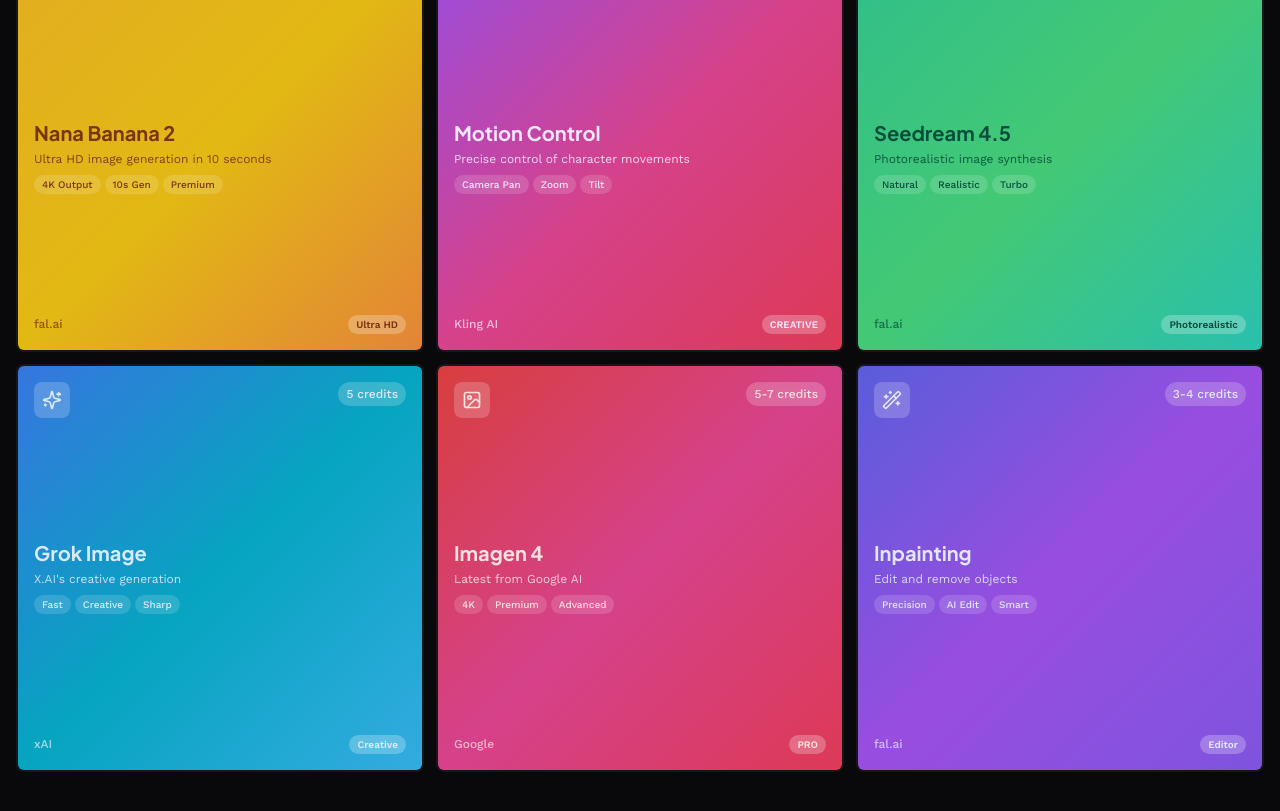
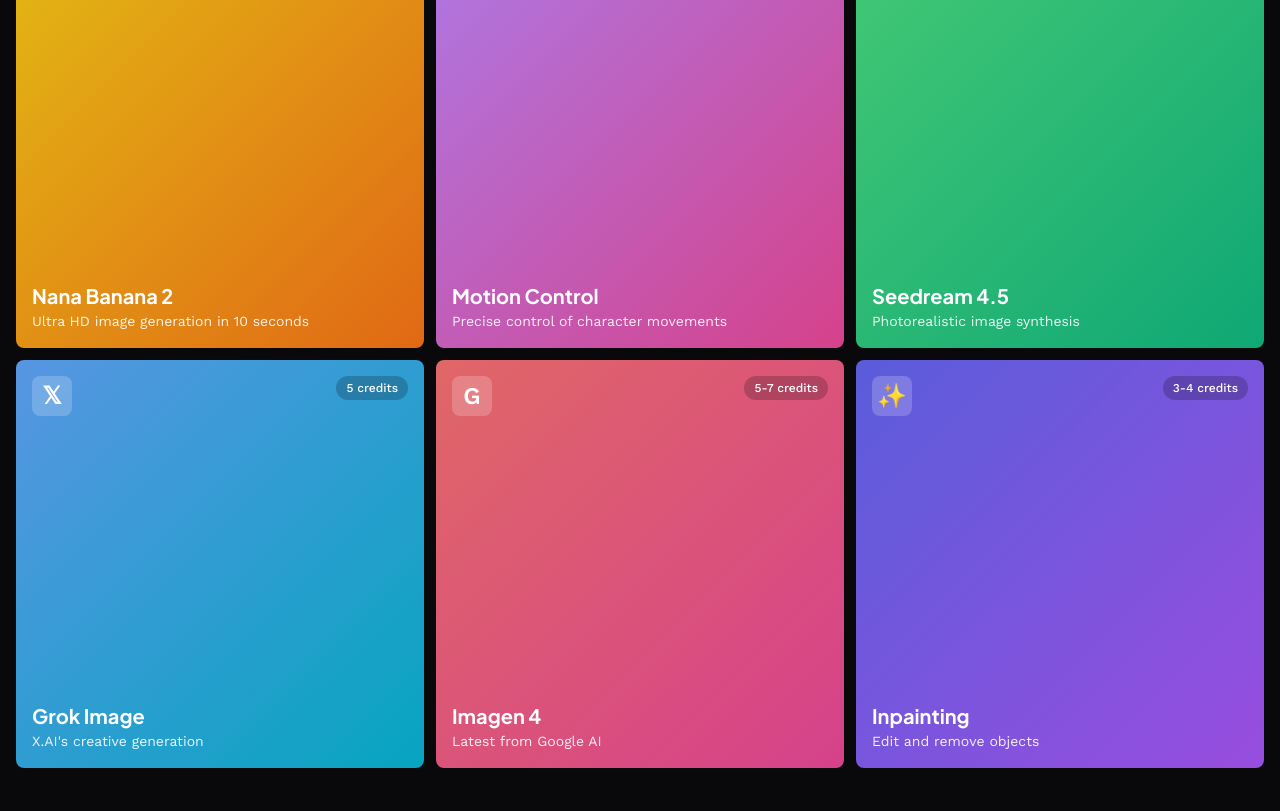
Before and after one commit to ashinstinct/sg-3f9e0639-0e46-47e0-ba87-cf415efaed8a-1774293159, a Next.js app: page / in a window 1280 px wide. Shown: the part 833-1644 px from the top of the page. Built offline with nearby package versions, Linux system fonts and the light colour scheme.

Commit message:
style(ui): simplify card content layout

```diff
--- a/src/components/FeaturedModels.tsx
+++ b/src/components/FeaturedModels.tsx
@@ -1,96 +1,65 @@
 import { Card, CardContent } from "@/components/ui/card";
-import { ArrowRight, Wand2, Video, Sparkles, Image as ImageIcon, Palette, Move } from "lucide-react";
+import { ArrowRight } from "lucide-react";
 import Link from "next/link";
 
 const FEATURED_MODELS = [
   {
-    id: "nana-banana",
     name: "Nana Banana 2",
-    company: "fal.ai",
-    description: "Ultra HD image generation in 10 seconds",
+    tagline: "Ultra HD image generation in 10 seconds",
     credits: "4-5 credits",
-    gradient: "from-amber-400 via-yellow-400 to-orange-400",
-    textColor: "text-amber-900",
-    href: "/images/generate",
-    badge: "Ultra HD",
-    features: ["4K Output", "10s Gen", "Premium"],
+    color: "from-yellow-400 to-orange-500",
+    href: "/images/nana-banana",
+    logo: "🍌", // Temporary - will be replaced with actual logo
   },
   {
-    id: "kling",
     name: "Motion Control",
-    company: "Kling AI",
-    description: "Precise control of character movements",
+    tagline: "Precise control of character movements",
     credits: "12-20 credits",
-    gradient: "from-purple-500 via-pink-500 to-rose-500",
-    textColor: "text-purple-100",
+    color: "from-purple-400 to-pink-500",
     href: "/video/kling",
-    badge: "CREATIVE",
-    features: ["Camera Pan", "Zoom", "Tilt"],
+    logo: "K", // Kling logo placeholder
   },
   {
-    id: "seedream",
     name: "Seedream 4.5",
-    company: "fal.ai",
-    description: "Photorealistic image synthesis",
+    tagline: "Photorealistic image synthesis",
     credits: "4-5 credits",
-    gradient: "from-emerald-400 via-green-400 to-teal-400",
-    textColor: "text-emerald-900",
+    color: "from-green-400 to-emerald-500",
     href: "/images/generate",
-    badge: "Photorealistic",
-    features: ["Natural", "Realistic", "Turbo"],
+    logo: "S",
   },
   {
-    id: "grok",
     name: "Grok Image",
-    company: "xAI",
-    description: "X.AI's creative generation",
+    tagline: "X.AI's creative generation",
     credits: "5 credits",
-    gradient: "from-blue-500 via-cyan-500 to-sky-400",
-    textColor: "text-blue-100",
-    href: "/images/generate",
-    badge: "Creative",
-    features: ["Fast", "Creative", "Sharp"],
+    color: "from-blue-400 to-cyan-500",
+    href: "/images/grok",
+    logo: "𝕏", // X.AI logo
   },
   {
-    id: "imagen",
     name: "Imagen 4",
-    company: "Google",
-    description: "Latest from Google AI",
+    tagline: "Latest from Google AI",
     credits: "5-7 credits",
-    gradient: "from-red-500 via-pink-500 to-rose-500",
-    textColor: "text-red-100",
+    color: "from-red-400 to-pink-500",
     href: "/images/generate",
-    badge: "PRO",
-    features: ["4K", "Premium", "Advanced"],
+    logo: "G", // Google logo placeholder
   },
   {
-    id: "inpainting",
     name: "Inpainting",
-    company: "fal.ai",
-    description: "Edit and remove objects",
+    tagline: "Edit and remove objects",
     credits: "3-4 credits",
-    gradient: "from-indigo-500 via-purple-500 to-violet-500",
-    textColor: "text-indigo-100",
+    color: "from-indigo-500 to-purple-500",
     href: "/edit/inpaint",
-    badge: "Editor",
-    features: ["Precision", "AI Edit", "Smart"],
+    logo: "✨",
   },
 ];
-
-const COMPANY_LOGOS: Record<string, { icon: any; color: string }> = {
-  "fal.ai": { icon: Wand2, color: "text-purple-500" },
-  "Kling AI": { icon: Video, color: "text-pink-500" },
-  "xAI": { icon: Sparkles, color: "text-cyan-500" },
-  "Google": { icon: ImageIcon, color: "text-red-500" },
-};
 
 export function FeaturedModels() {
   return (
     <section className="py-6">
       <div className="flex items-center justify-between mb-4">
         <div>
-          <h2 className="font-heading font-bold text-2xl md:text-3xl">TOP CHOICE</h2>
-          <p className="text-xs md:text-sm text-muted-foreground mt-1">
+          <h2 className="font-heading font-bold text-2xl mb-1">TOP CHOICE</h2>
+          <p className="text-sm text-muted-foreground">
             Creator-recommended tools tailored for you
           </p>
         </div>
@@ -104,68 +73,36 @@ export function FeaturedModels() {
       </div>
 
       <div className="grid grid-cols-2 md:grid-cols-3 gap-3">
-        {FEATURED_MODELS.map((model) => {
-          const CompanyIcon = COMPANY_LOGOS[model.company]?.icon || Wand2;
-          const iconColor = COMPANY_LOGOS[model.company]?.color || "text-primary";
+        {FEATURED_MODELS.map((model) => (
+          <Link key={model.name} href={model.href}>
+            <Card className="group relative overflow-hidden border-0 h-full aspect-square">
+              {/* Gradient background */}
+              <div className={`absolute inset-0 bg-gradient-to-br ${model.color} opacity-90 group-hover:opacity-100 transition-opacity`} />
 
-          return (
-          <Link key={model.id} href={model.href}>
-            <Card className="group relative overflow-hidden border-2 border-border/50 hover:border-primary/50 transition-all duration-300 hover:shadow-xl hover:shadow-primary/20 cursor-pointer aspect-square">
-              {/* Gradient Background */}
-              <div className={`absolute inset-0 bg-gradient-to-br ${model.gradient} opacity-90 group-hover:opacity-100 transition-opacity`} />
-
-              {/* Content Overlay */}
-              <CardContent className="relative z-10 p-4 h-full flex flex-col justify-between">
-                {/* Header */}
+              <CardContent className="relative h-full p-4 flex flex-col justify-between text-white">
+                {/* Top section - Logo and Credits */}
                 <div className="flex items-start justify-between">
-                  <div className={`p-2 rounded-lg bg-white/20 backdrop-blur-sm ${model.textColor}`}>
-                    <CompanyIcon className="w-5 h-5" />
+                  <div className="w-10 h-10 rounded-lg bg-white/20 backdrop-blur-sm flex items-center justify-center text-2xl font-bold">
+                    {model.logo}
                   </div>
-                  <span className={`text-xs px-2 py-1 rounded-full bg-white/20 backdrop-blur-sm font-medium ${model.textColor}`}>
+                  <span className="px-2.5 py-1 rounded-full bg-black/20 backdrop-blur-sm text-xs font-medium">
                     {model.credits}
                   </span>
                 </div>
 
-                {/* Main Content */}
-                <div className="space-y-2">
-                  <div>
-                    <h3 className={`font-heading font-bold text-lg md:text-xl ${model.textColor} mb-1 leading-tight`}>
-                      {model.name}
-                    </h3>
-                    <p className={`text-xs ${model.textColor} opacity-90 line-clamp-2`}>
-                      {model.description}
-                    </p>
-                  </div>
-
-                  {/* Features */}
-                  <div className="flex flex-wrap gap-1">
-                    {model.features.map((feature) => (
-                      <span
-                        key={feature}
-                        className={`text-[10px] px-2 py-0.5 rounded-full bg-white/15 backdrop-blur-sm ${model.textColor} font-medium`}
-                      >
-                        {feature}
-                      </span>
-                    ))}
-                  </div>
-                </div>
-
-                {/* Company Badge */}
-                <div className="flex items-center justify-between">
-                  <span className={`text-xs font-medium ${model.textColor} opacity-75`}>
-                    {model.company}
-                  </span>
-                  {model.badge && (
-                    <span className={`text-[10px] px-2 py-0.5 rounded-full bg-white/25 backdrop-blur-sm ${model.textColor} font-bold`}>
-                      {model.badge}
-                    </span>
-                  )}
+                {/* Bottom section - Name and Tagline */}
+                <div>
+                  <h3 className="font-heading font-bold text-xl mb-1 leading-tight">
+                    {model.name}
+                  </h3>
+                  <p className="text-sm text-white/90 leading-snug">
+                    {model.tagline}
+                  </p>
                 </div>
               </CardContent>
             </Card>
           </Link>
-          );
-        })}
+        ))}
       </div>
     </section>
   );
```
Also changed, not shown: 1 other file (tests, documents, lock files or other folders).
